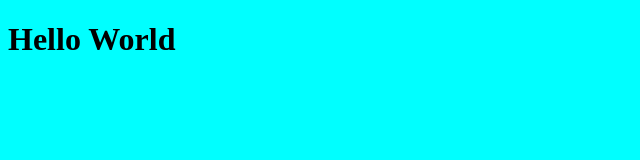
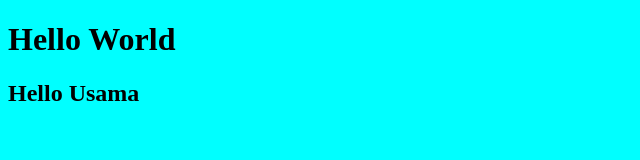
Before and after one commit to Usama2002/gittodaylearning, a plain HTML site: page index.html in a window 1280 px wide. Shown: the whole page, without its empty margins (0-640 px from the left). Drawn offline with Linux system fonts and the light colour scheme.

Commit message:
add in gh-pages

```diff
--- a/index.html
+++ b/index.html
@@ -12,5 +12,7 @@
 
     <h1>Hello World</h1>
 
+    <h2>Hello Usama</h2>
+
 </body>
 </html>
```
